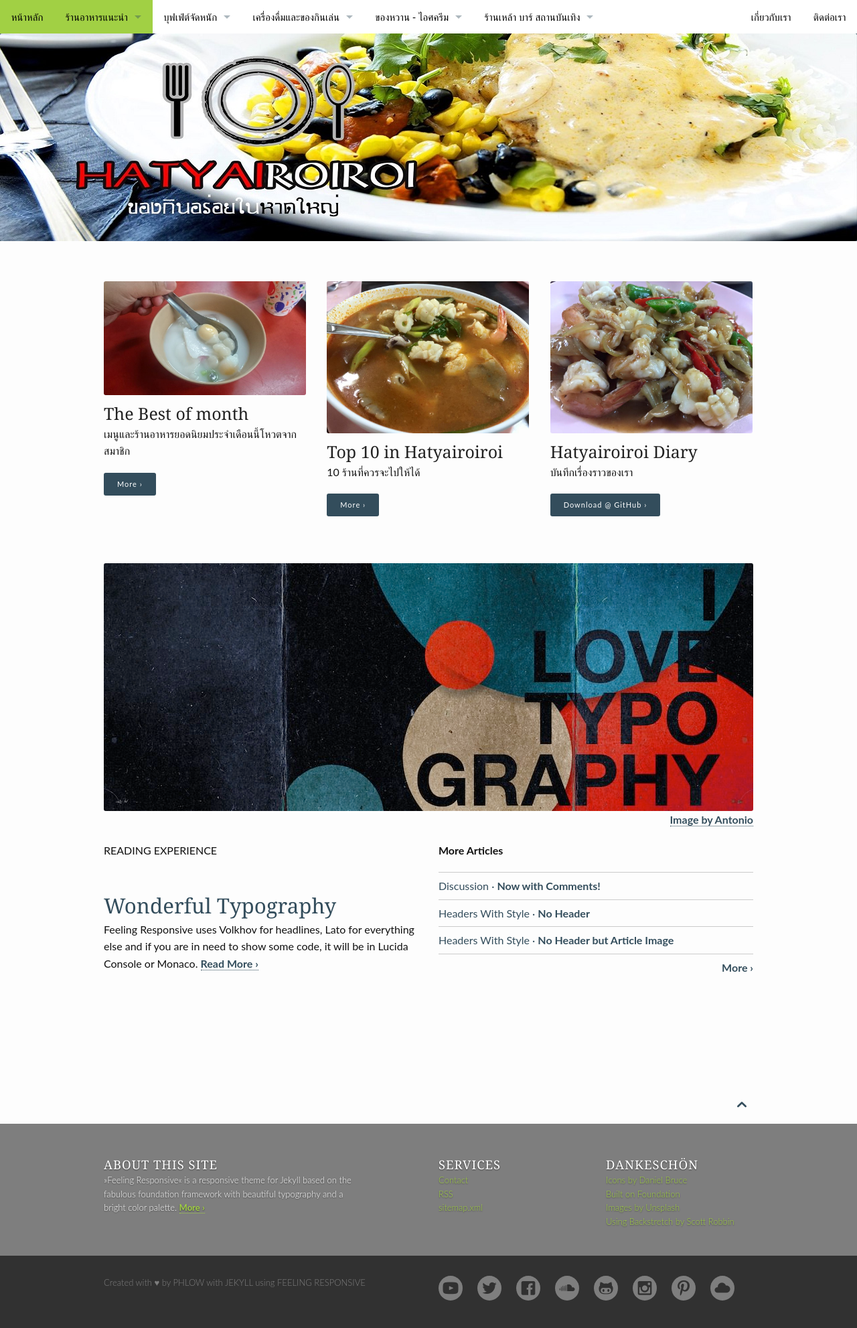
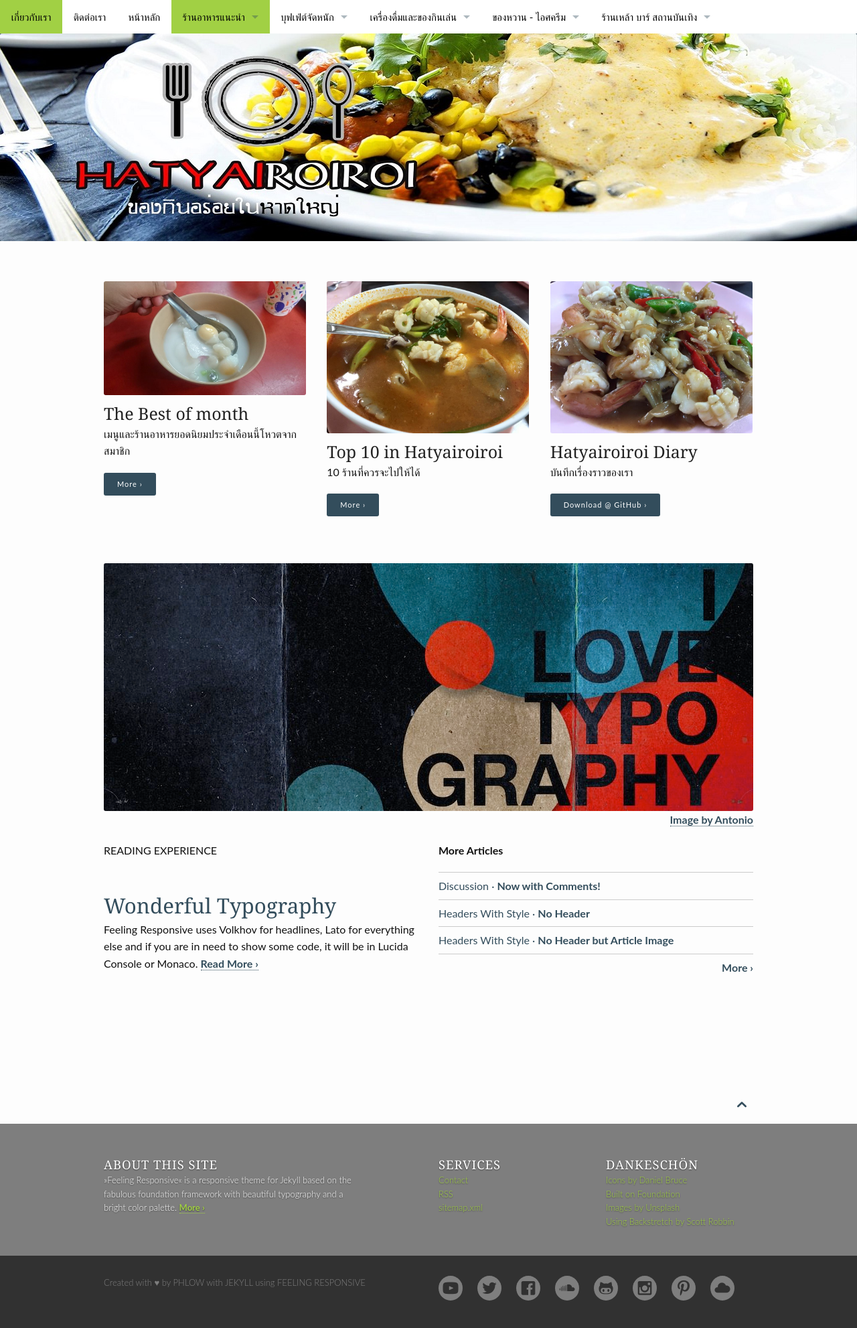
Before and after one commit to hatyairoiroi/hatyairoiroi.github.io, a Jekyll site: the page built from index.md, in a window 1280 px wide. Shown: the whole page at 67% size. Built offline with Jekyll 4.4.1, drawn with Linux system fonts in a browser that asks for light colours.

Commit message:
Update navigation.html

```diff
--- a/_includes/navigation.html
+++ b/_includes/navigation.html
@@ -19,7 +19,7 @@
         /____/                                 /____/
 
 {% endcomment %}
-      <ul class="right">
+      <ul class="left">
         {% for link in site.data.navigation %}
 
               {% if link.url contains 'http' %}
```
